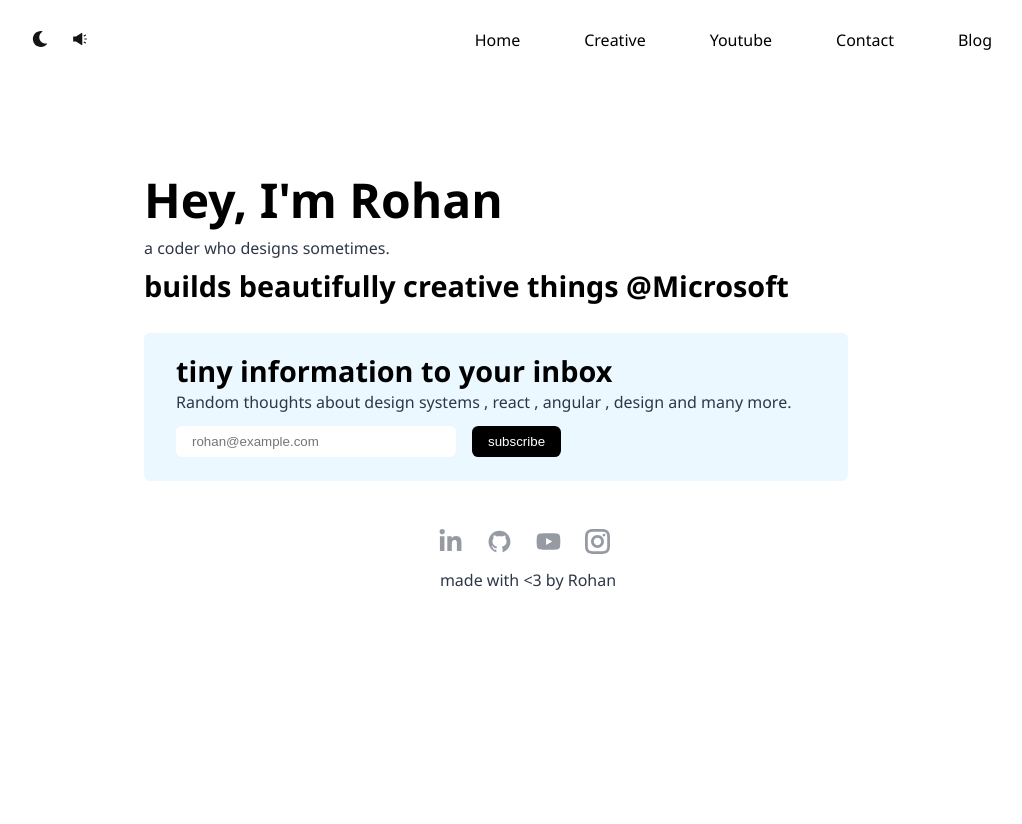
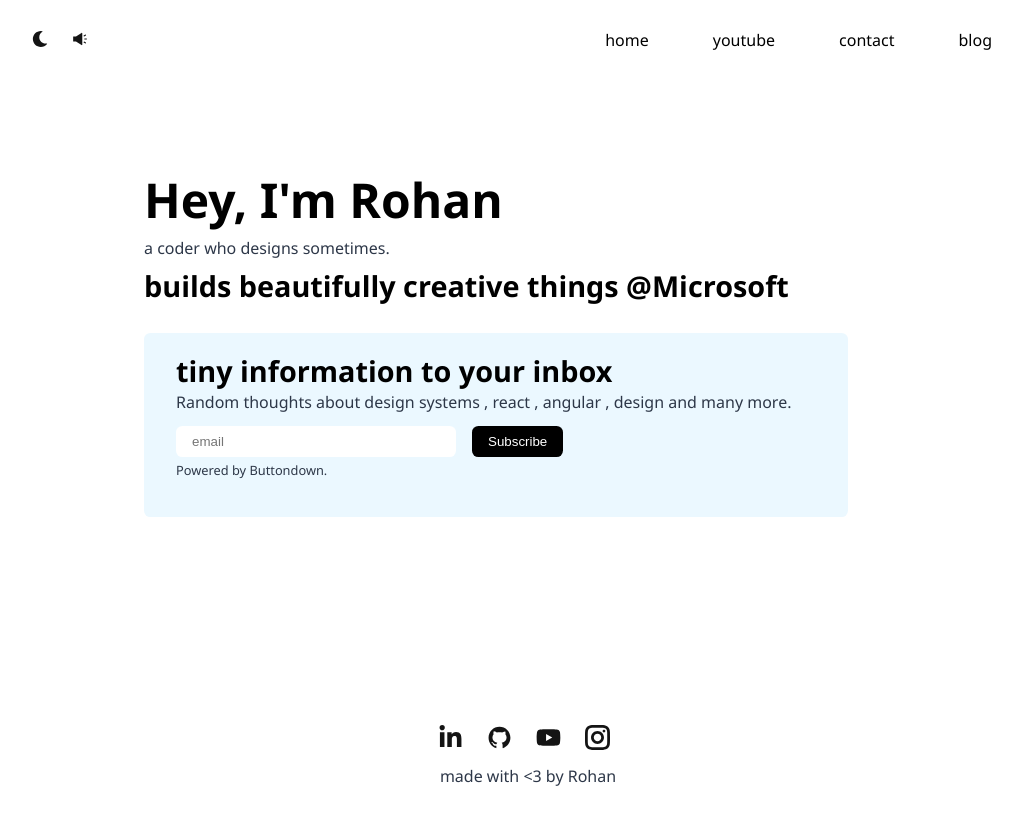
Before and after one commit to rohanprasadofficial/react-gatsby-portfolio, a Gatsby site: page / in a window 1280 px wide. Shown: the whole page, without its empty margins (112-1134 px from the left). Before the commit the page ends 800 px from the top, so only its background shows below. Built offline with nearby package versions, Linux system fonts and the light colour scheme; Gatsby itself is replaced by a stand-in of ours; some packages are replaced by stand-ins of ours.

Commit message:
fix on styles , layout

```diff
--- a/gatsby-config.js
+++ b/gatsby-config.js
@@ -3,6 +3,10 @@ module.exports = {
     title: `Rohan Prasad`,
     description: `Kick off your next, great Gatsby project with this default starter. This barebones starter ships with the main Gatsby configuration files you might need.`,
     author: `@rohanprasadofficial`,
+    youtube: `@rohanprasadofficial`,
+    linkedin: `@rohanprasadofficial`,
+    twitter: `@rohanpdofficial`,
+    instagram: `@rohanprasadofficial`,
   },
   plugins: [
     `gatsby-plugin-react-helmet`,
--- a/src/components/Footer/footer.styles.js
+++ b/src/components/Footer/footer.styles.js
@@ -6,6 +6,8 @@ const StyledFooter = styled.footer`
   display: flex;
   flex-direction: column;
   align-items: center;
+  margin-top: 10rem;
+  margin-bottom: 5rem;
   section {
     margin-top: 0.5rem;
     color: ${props => props.theme.body.description.foreground};
--- a/src/components/Utility/Navbar/navbar.js
+++ b/src/components/Utility/Navbar/navbar.js
@@ -18,23 +18,23 @@ export default function Navbar({ toggleTheme, isDark }) {
       <div className="nav-items">
         <ul>
           <li>
-            <Link to="/">Home</Link>
+            <Link to="/">home</Link>
+          </li>
+
+          {/* <li>
+            <Link to="/creative">creative</Link>
+          </li> */}
+
+          <li>
+            <Link to="/youtube">youtube</Link>
           </li>
 
           <li>
-            <Link to="/creative">Creative</Link>
+            <Link to="/contact">contact</Link>
           </li>
 
           <li>
-            <Link to="/youtube">Youtube</Link>
-          </li>
-
-          <li>
-            <Link to="/contact">Contact</Link>
-          </li>
-
-          <li>
-            <Link to="/blog">Blog</Link>
+            <Link to="/blog">blog</Link>
           </li>
         </ul>
       </div>
--- a/src/components/Utility/Social/social.js
+++ b/src/components/Utility/Social/social.js
@@ -3,20 +3,41 @@ import styled from "styled-components"
 import { FaYoutube, FaLinkedinIn } from "react-icons/fa"
 import { GrInstagram } from "react-icons/gr"
 import { AiOutlineGithub } from "react-icons/ai"
+import { Link } from "gatsby"
+
+const sociallinks = {
+  facebook: "https://www.facebook.com/rohanprasadofficial",
+  twitter: "https://twitter.com/rohanpdofficial",
+  instagram: "https://www.instagram.com/rohanprasadofficial/",
+  linkedin: "https://www.linkedin.com/in/rohanprasadofficial/",
+  github: "https://github.com/rohanprasadofficial",
+  youtube: "https://www.youtube.com/rohanprasadofficial",
+
+  target: "blank",
+}
+
 export default function Social() {
   return (
     <StyledSocial>
-      <FaLinkedinIn className="linkedin" />
-      <AiOutlineGithub className="github" />
-      {/* <FaFacebookF /> */}
-      <FaYoutube className="youtube" />
-      <GrInstagram className="instagram" />
+      <Link to={sociallinks.linkedin} target={sociallinks.target}>
+        <FaLinkedinIn className="linkedin" />
+      </Link>
+      <Link to={sociallinks.github} target={sociallinks.target}>
+        <AiOutlineGithub className="github" />
+      </Link>
+      <Link to={sociallinks.youtube} target={sociallinks.target}>
+        <FaYoutube className="youtube" />
+      </Link>
+      <Link to={sociallinks.instagram} target={sociallinks.target}>
+        <GrInstagram className="instagram" />
+      </Link>
     </StyledSocial>
   )
 }
 
 const StyledSocial = styled.section`
   svg {
+    color: ${props => props.theme.body.icon.foreground};
     height: 25px;
     width: 25px;
     cursor: pointer;
@@ -27,7 +48,6 @@ const StyledSocial = styled.section`
     border-style: solid;
     border-width: 0;
     border-color: rgba(255, 255, 255, 0.16);
-    fill-opacity: 0.5;
   }
   .linkedin :hover {
     color: #0e76a8;
--- a/src/components/Utility/newsletter.js
+++ b/src/components/Utility/newsletter.js
@@ -1,3 +1,4 @@
+import { Link } from "gatsby"
 import React from "react"
 import styled from "styled-components"
 
@@ -9,14 +10,29 @@ export default function Newsletter() {
         Random thoughts about design systems , react , angular , design and many
         more.
       </p>
-      <div>
+      <form
+        action="https://buttondown.email/api/emails/embed-subscribe/rohanprasadofficial"
+        method="post"
+        target="popupwindow"
+        onsubmit="window.open('https://buttondown.email/rohanprasadofficial', 'popupwindow')"
+        class="embeddable-buttondown-form"
+      >
         <input
-          aria-label="input"
           type="email"
-          placeholder="rohan@example.com"
-        />
-        <button>subscribe</button>
-      </div>
+          name="email"
+          id="bd-email"
+          placeholder="email"
+        ></input>
+        <input type="hidden" value="1" name="embed"></input>
+        <button type="submit" value="Subscribe">
+          Subscribe
+        </button>
+        <p>
+          <Link href="https://buttondown.email" target="_blank">
+            Powered by Buttondown.
+          </Link>
+        </p>
+      </form>
     </StyledNewsletter>
   )
 }
@@ -27,6 +43,7 @@ const StyledNewsletter = styled.div`
   max-width: 40rem;
   padding: 1.5rem 2rem;
   border-radius: 0.4rem;
+
   h3 {
     color: ${props => props.theme.body.title.foreground};
     font-size: 1.5rem;
@@ -43,6 +60,7 @@ const StyledNewsletter = styled.div`
     width: 40%;
     border: none;
     padding-left: 1rem;
+    margin-bottom: 0.3rem;
   }
   button {
     padding: 0.5rem 1rem;
@@ -55,4 +73,9 @@ const StyledNewsletter = styled.div`
     border: none;
     border-radius: 0.4rem;
   }
+  a {
+    text-decoration: none;
+    color: ${props => props.theme.body.description.foreground};
+    font-size: 0.8rem;
+  }
 `
--- a/src/design-language/theme.js
+++ b/src/design-language/theme.js
@@ -6,7 +6,7 @@ import { fontSizes, fontWeights } from "./typography"
 const theme = {
   dark: {
     body: {
-      background: colors.gray[900],
+      background: colors.black,
       title: {
         foreground: colors.white,
       },
@@ -23,6 +23,10 @@ const theme = {
       card: {
         background: colors.blue[900],
         foreground: colors.whiteAlpha[900],
+      },
+      button: {
+        background: colors.white,
+        foreground: colors.black,
       },
     },
   },
@@ -46,6 +50,10 @@ const theme = {
       card: {
         background: colors.blue[50],
         foreground: colors.blackAlpha[900],
+      },
+      button: {
+        background: colors.black,
+        foreground: colors.white,
       },
     },
   },
--- a/src/pages/blog/first-blog-post.md
+++ b/src/pages/blog/first-blog-post.md
@@ -6,7 +6,7 @@ date: 2020-12-01
 
 ## Introduction to my blog post
 
-hELLO , I AM ROHAN
-Attempt | #1 | #2 | #3 | #4 | #5 | #6 | #7 | #8 | #9 | #10 | #11
---- | --- | --- | --- |--- |--- |--- |--- |--- |--- |--- |---
-Seconds | 301 | 283 | 290 | 286 | 289 | 285 | 287 | 287 | 272 | 276 | 269
+Hello I am Rohan , thanks for being here.
+lorem sbfcjh,asbhjhjeashjashjasbvjhcdvashjcvbahjjhavhjavahjvhjadvdba
+adasjdbahj,mabhjdbajhdbahjbdahjdbvahjbhjdhjba
+ascnasbcasd,hj
```
Also changed, not shown: src/pages/blog/another-blog.md (+2 -0 lines), src/pages/blog/index.js (+5 -3 lines), src/pages/youtube.js (+8 -5 lines), src/templates/blog-post.js (+51 -4 lines).
